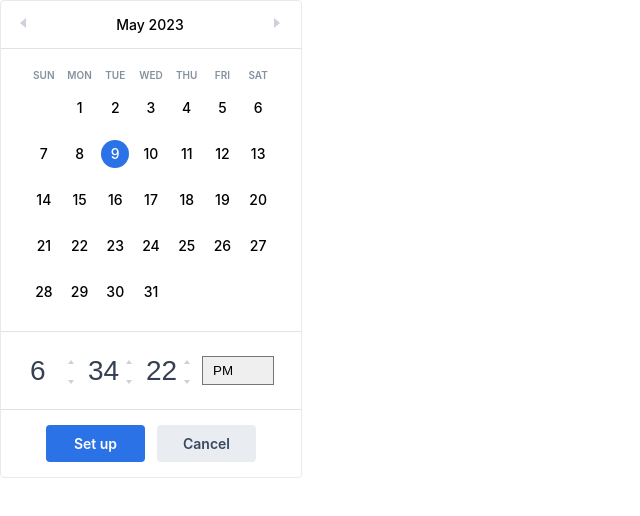
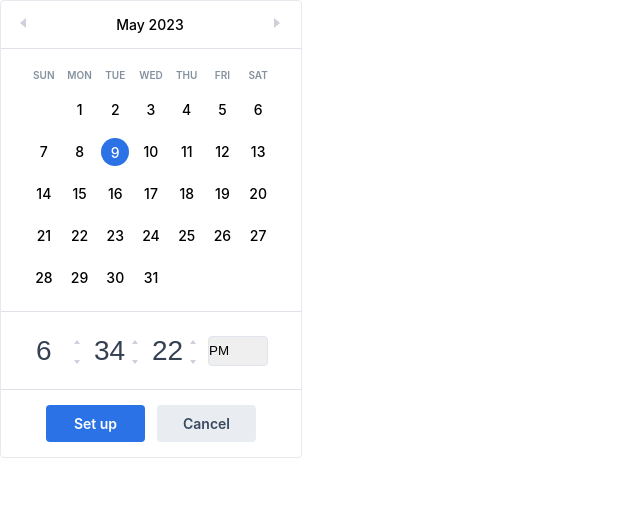
Before and after one commit to jananadiw/datetime-selector, a React (Create React App) app: page / in a window 1280 px wide. Shown: the top 516 px of the page, without its empty margins (0-640 px from the left). Built offline with nearby package versions, Linux system fonts and the light colour scheme.

Commit message:
style: Fix outlines, dropdown select box styles

```diff
--- a/src/styles/_colors.scss
+++ b/src/styles/_colors.scss
@@ -4,6 +4,7 @@ $secondary-color: #e9edf1;
 
 $border-color: #e6eaee;
 $border-color-2: #dfe3e9;
+$border-color-3: #dfe4ee;
 
 $font-color-dark: #3a495f;
 $font-clock: #354052;
--- a/src/styles/cell.scss
+++ b/src/styles/cell.scss
@@ -8,14 +8,15 @@
   background-color: $base-color;
   justify-content: center;
   align-items: center;
-  margin-bottom: 9px;
-  padding: 4px 6px 5px;
+  margin: 3px 4px;
+  padding: 3px 6px 5px;
+  border-radius: 50%;
   cursor: pointer;
-  border-radius: 50%;
 
   &:hover {
     border: 1px solid $primary-color;
     padding: 0px;
+    border-radius: 50%;
     color: $primary-color;
   }
 
@@ -34,7 +35,7 @@
     background-color: $primary-color;
     color: $base-color;
     border-radius: 50%;
-    margin-bottom: 9px;
+    margin: 3px 4px;
     outline: none;
     display: flex;
     width: 28px;
--- a/src/styles/clock.scss
+++ b/src/styles/clock.scss
@@ -18,6 +18,7 @@
     font-weight: 600px;
     color: $font-clock;
     border: none;
+    outline: none;
 
     &:focus {
       border: none;
@@ -33,20 +34,23 @@
   }
 
   &__selector {
-    width: 72px;
-    padding: 6px 10px;
+    position: relative;
+    width: 60px;
+    height: 30px;
     appearance: none;
     -webkit-appearance: none;
-    padding-right: 1.5em;
-  }
+    border-radius: 4px;
+    padding-right: 0.5em;
+    border: 1px solid $border-color-3;
 
-  &__selector::before {
-    content: '▼';
-    // position: absolute;
-    display: inline;
-    right: 0.5em;
-    top: 50%;
-    transform: translateY(-50%);
-    pointer-events: none;
+    .select {
+      position: absolute;
+      display: flex;
+      border: none;
+      outline: none;
+      overflow: hidden;
+      width: 60px;
+      padding: 6px 11px 6px 10px;
+    }
   }
 }
```
